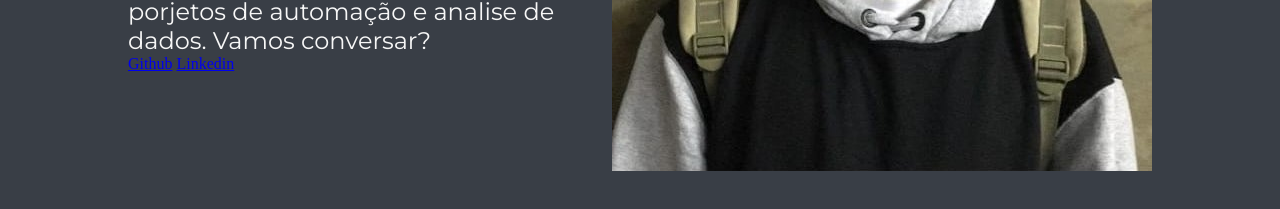
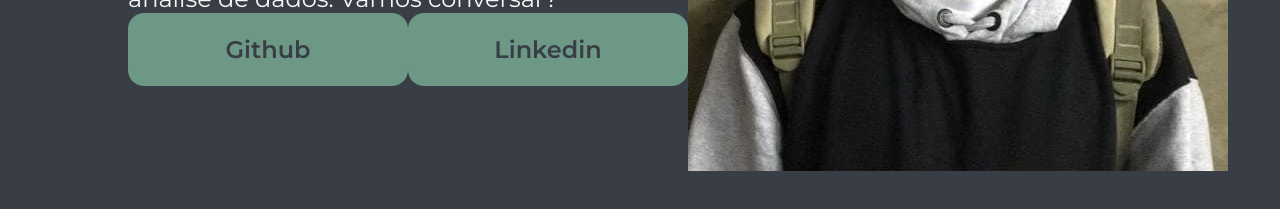
Before and after one commit to carlosvinicius-ai/AluraCurso-Front-End, a plain HTML site: page ProjetoPortfolio/HTML_CSS-Classes_Flexbox/index.html in a window 1280 px wide. Shown: the part 497-706 px from the top of the page. Drawn offline with nearby package versions, Linux system fonts and the light colour scheme.

Commit message:
modificando botao

```diff
--- a/ProjetoPortfolio/HTML_CSS-Classes_Flexbox/index.html
+++ b/ProjetoPortfolio/HTML_CSS-Classes_Flexbox/index.html
@@ -14,8 +14,11 @@
             <h1 class="apresentacao__conteudo__titulo">Eleve seu negócio digital a <strong class="titulo-destaque">outro nível com um Front-end de qualidade!</strong></h1>
             <p class="apresentacao__conteudo__texto">Olá! Sou Carlos Vinicius, desenvolvedor Back-End com especialidade em <strong>Python, Java e MySQL</strong>. Desenvolvo porjetos de automação e analise de dados. Vamos conversar?</p>
 
-            <a href="https://github.com/carlosvinicius-ai">Github</a>
-            <a href="https://www.linkedin.com/in/carlosvini/">Linkedin</a>
+            <div class="apresentacao__conteudo__botao">
+                <a class="apresentacao__conteudo__botao__link" href="https://github.com/carlosvinicius-ai">Github</a>
+                <a class="apresentacao__conteudo__botao__link" href="https://www.linkedin.com/in/carlosvini/">Linkedin</a>
+            </div>
+
         </section>
 
         <img src="html.png" alt="Foto do Carlos Vinicius">
--- a/ProjetoPortfolio/HTML_CSS-Classes_Flexbox/style.css
+++ b/ProjetoPortfolio/HTML_CSS-Classes_Flexbox/style.css
@@ -1,5 +1,4 @@
-@import url('https://fonts.googleapis.com/css2?family=Krona+One&family=Montserrat&display=swap');
-
+@import url('https://fonts.googleapis.com/css2?family=Krona+One&family=Montserrat:wght@400;600&display=swap');
 * {
     margin: 0;
     padding: 0;
@@ -35,5 +34,24 @@ body {
 
 .apresentacao__conteudo__texto {
     font-family: 'Montserrat', sans-serif;
+    font-weight: 400;
     font-size: 24px;
 }
+
+.apresentacao__conteudo__botao {
+    display: flex;
+    justify-content: space-around;
+}
+
+.apresentacao__conteudo__botao__link {
+    font-family: 'Montserrat', sans-serif;
+    font-weight: 600;
+    font-size: 24px;
+    text-align: center;
+    width: 280px;
+    background-color: #6D9886;
+    border-radius: 16px;
+    padding: 22px 0px;
+    text-decoration: none;
+    color: #393E46;
+}
```
